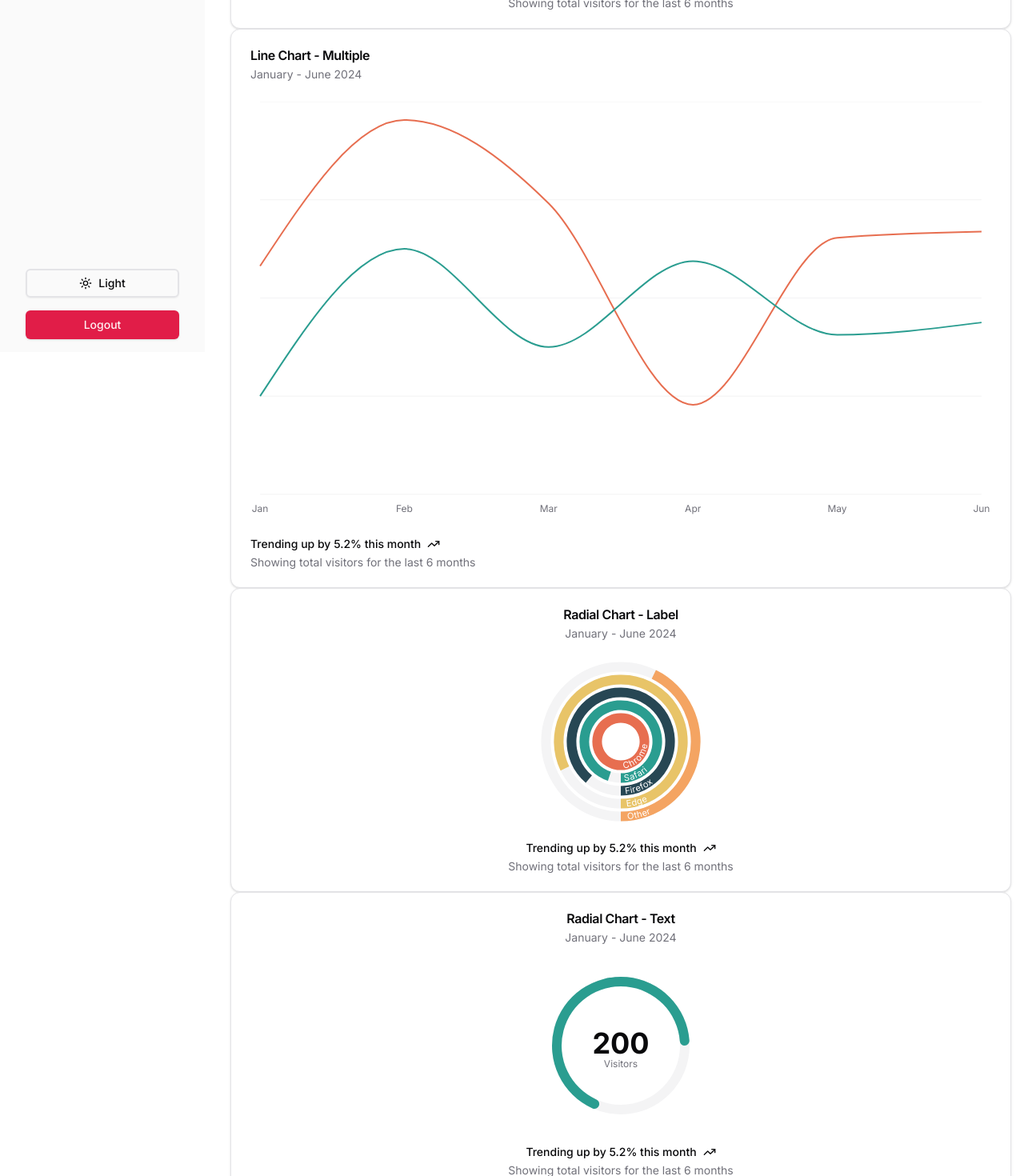
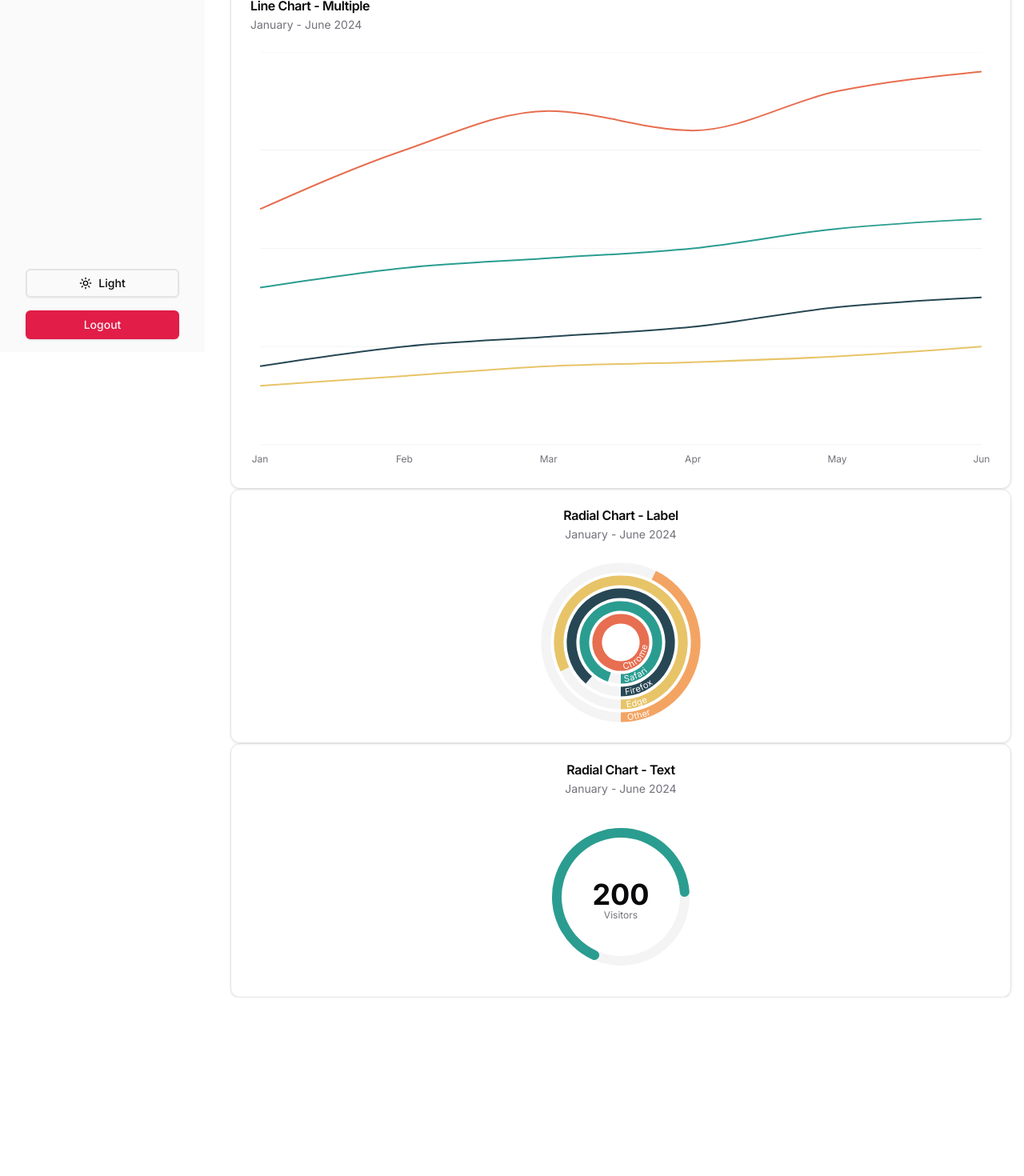
Before and after one commit to msanchariii/organa, a Next.js app in the folder frontend/: page /dashboard in a window 1280 px wide. Shown: the part 360-1830 px from the top of the page at 80% size. After the commit the page ends 1607 px from the top, so only its background shows below. Built offline with nearby package versions, Linux system fonts and the light colour scheme.

Commit message:
Update chart components and ESLint configuration for improved clarity and functionality

```diff
--- a/frontend/eslint.config.mjs
+++ b/frontend/eslint.config.mjs
@@ -14,6 +14,7 @@ const eslintConfig = [
     {
         rules: {
             "@typescript-eslint/no-require-imports": "off",
+            "@typescript-eslint/no-unused-vars": "off",
         },
     },
 ];
--- a/frontend/src/components/charts/HlaMatchSuccessRate.tsx
+++ b/frontend/src/components/charts/HlaMatchSuccessRate.tsx
@@ -17,6 +17,8 @@ import {
     ChartTooltip,
     ChartTooltipContent,
 } from "@/components/ui/chart"
+
+
 const chartData = [
     { browser: "chrome", visitors: 275, fill: "var(--color-chrome)" },
     { browser: "safari", visitors: 200, fill: "var(--color-safari)" },
@@ -53,7 +55,7 @@ const chartConfig = {
 
 export function HlaMatchSuccessRate() {
     return (
-        <Card className="flex flex-col">
+        <Card className="flex flex-col bg-transparent h-full w-full">
             <CardHeader className="items-center pb-0">
                 <CardTitle>Radial Chart - Label</CardTitle>
                 <CardDescription>January - June 2024</CardDescription>
@@ -85,14 +87,7 @@ export function HlaMatchSuccessRate() {
                     </RadialBarChart>
                 </ChartContainer>
             </CardContent>
-            <CardFooter className="flex-col gap-2 text-sm">
-                <div className="flex items-center gap-2 font-medium leading-none">
-                    Trending up by 5.2% this month <TrendingUp className="h-4 w-4" />
-                </div>
-                <div className="leading-none text-muted-foreground">
-                    Showing total visitors for the last 6 months
-                </div>
-            </CardFooter>
+
         </Card>
     )
 }
--- a/frontend/src/components/charts/OperationSuccessRate.tsx
+++ b/frontend/src/components/charts/OperationSuccessRate.tsx
@@ -1,6 +1,5 @@
 "use client"
 
-import { TrendingUp } from "lucide-react"
 import {
     Label,
     PolarGrid,
@@ -13,7 +12,6 @@ import {
     Card,
     CardContent,
     CardDescription,
-  CardFooter,
     CardHeader,
     CardTitle,
 } from "@/components/ui/card"
@@ -34,7 +32,7 @@ const chartConfig = {
 
 export function OperationSuccessRate() {
     return (
-    <Card className="flex flex-col">
+        <Card className="flex flex-col bg-transparent h-full w-full">
             <CardHeader className="items-center pb-0">
                 <CardTitle>Radial Chart - Text</CardTitle>
                 <CardDescription>January - June 2024</CardDescription>
@@ -93,14 +91,7 @@ export function OperationSuccessRate() {
                     </RadialBarChart>
                 </ChartContainer>
             </CardContent>
-      <CardFooter className="flex-col gap-2 text-sm">
-        <div className="flex items-center gap-2 font-medium leading-none">
-          Trending up by 5.2% this month <TrendingUp className="h-4 w-4" />
-        </div>
-        <div className="leading-none text-muted-foreground">
-          Showing total visitors for the last 6 months
-        </div>
-      </CardFooter>
+
         </Card>
     )
 }
--- a/frontend/src/components/charts/OrganDistribution.tsx
+++ b/frontend/src/components/charts/OrganDistribution.tsx
@@ -17,6 +17,8 @@ const chartData = [
     { organ: "heart", required: 150, fill: "var(--color-heart)" },
     { organ: "lungs", required: 100, fill: "var(--color-lungs)" },
 ];
+
+
 
 const chartConfig = {
     organs: {
--- a/frontend/src/components/charts/PatientWaitingByOrganType.tsx
+++ b/frontend/src/components/charts/PatientWaitingByOrganType.tsx
@@ -26,6 +26,8 @@ const chartData = [
     { browser: "other", visitors: 190, fill: "var(--color-other)" },
 ]
 
+
+
 const chartConfig = {
     visitors: {
         label: "Visitors",
@@ -52,13 +54,34 @@ const chartConfig = {
     },
 } satisfies ChartConfig
 
+// const chartConfig = {
+//     kidney: { label: "Kidney", color: "hsl(var(--chart-1))" },
+//     liver: { label: "Liver", color: "hsl(var(--chart-2))" },
+//     heart: { label: "Heart", color: "hsl(var(--chart-3))" },
+//     lungs: { label: "Lungs", color: "hsl(var(--chart-4))" },
+// } satisfies ChartConfig;
+
+{/* <ChartContainer config={chartConfig}>
+          <LineChart data={chartData} width={600} height={300} margin={{ left: 20, right: 20 }}>
+            <CartesianGrid strokeDasharray="3 3" />
+            <XAxis dataKey="month" />
+            <YAxis />
+            <ChartTooltip content={<ChartTooltipContent indicator="line" />} />
+            <Legend />
+            <Line type="monotone" dataKey="kidney" stroke="var(--color-kidney)" strokeWidth={2} />
+            <Line type="monotone" dataKey="liver" stroke="var(--color-liver)" strokeWidth={2} />
+            <Line type="monotone" dataKey="heart" stroke="var(--color-heart)" strokeWidth={2} />
+            <Line type="monotone" dataKey="lungs" stroke="var(--color-lungs)" strokeWidth={2} />
+          </LineChart>
+        </ChartContainer> */}
+
 export function PatientWaitingByOrganType() {
     const totalVisitors = React.useMemo(() => {
         return chartData.reduce((acc, curr) => acc + curr.visitors, 0)
     }, [])
 
     return (
-        <Card className="flex flex-col">
+        <Card className="flex flex-col bg-transparent h-full w-full">
             <CardHeader className="items-center pb-0">
                 <CardTitle>Pie Chart - Donut with Text</CardTitle>
                 <CardDescription>January - June 2024</CardDescription>
@@ -113,14 +136,7 @@ export function PatientWaitingByOrganType() {
                     </PieChart>
                 </ChartContainer>
             </CardContent>
-            <CardFooter className="flex-col gap-2 text-sm">
-                <div className="flex items-center gap-2 font-medium leading-none">
-                    Trending up by 5.2% this month <TrendingUp className="h-4 w-4" />
-                </div>
-                <div className="leading-none text-muted-foreground">
-                    Showing total visitors for the last 6 months
-                </div>
-            </CardFooter>
+
         </Card>
     )
 }
--- a/frontend/src/components/charts/TransplantCompleted.tsx
+++ b/frontend/src/components/charts/TransplantCompleted.tsx
@@ -18,29 +18,44 @@ import {
     ChartTooltip,
     ChartTooltipContent,
 } from "@/components/ui/chart"
+// const chartData = [
+//     { month: "January", desktop: 186, mobile: 80 },
+//     { month: "February", desktop: 305, mobile: 200 },
+//     { month: "March", desktop: 237, mobile: 120 },
+//     { month: "April", desktop: 73, mobile: 190 },
+//     { month: "May", desktop: 209, mobile: 130 },
+//     { month: "June", desktop: 214, mobile: 140 },
+// ]
+
+// const chartConfig = {
+//     desktop: {
+//         label: "Desktop",
+//         color: "hsl(var(--chart-1))",
+//     },
+//     mobile: {
+//         label: "Mobile",
+//         color: "hsl(var(--chart-2))",
+//     },
+// } satisfies ChartConfig
 const chartData = [
-    { month: "January", desktop: 186, mobile: 80 },
-    { month: "February", desktop: 305, mobile: 200 },
-    { month: "March", desktop: 237, mobile: 120 },
-    { month: "April", desktop: 73, mobile: 190 },
-    { month: "May", desktop: 209, mobile: 130 },
-    { month: "June", desktop: 214, mobile: 140 },
-]
+    { month: "January", kidney: 120, liver: 80, heart: 40, lungs: 30 },
+    { month: "February", kidney: 150, liver: 90, heart: 50, lungs: 35 },
+    { month: "March", kidney: 170, liver: 95, heart: 55, lungs: 40 },
+    { month: "April", kidney: 160, liver: 100, heart: 60, lungs: 42 },
+    { month: "May", kidney: 180, liver: 110, heart: 70, lungs: 45 },
+    { month: "June", kidney: 190, liver: 115, heart: 75, lungs: 50 },
+];
 
 const chartConfig = {
-    desktop: {
-        label: "Desktop",
-        color: "hsl(var(--chart-1))",
-    },
-    mobile: {
-        label: "Mobile",
-        color: "hsl(var(--chart-2))",
-    },
-} satisfies ChartConfig
+    kidney: { label: "Kidney", color: "hsl(var(--chart-1))" },
+    liver: { label: "Liver", color: "hsl(var(--chart-2))" },
+    heart: { label: "Heart", color: "hsl(var(--chart-3))" },
+    lungs: { label: "Lungs", color: "hsl(var(--chart-4))" },
+} satisfies ChartConfig;
 
 export function TransplantCompleted() {
     return (
-        <Card>
+        <Card className="bg-transparent h-full w-full">
             <CardHeader>
                 <CardTitle>Line Chart - Multiple</CardTitle>
                 <CardDescription>January - June 2024</CardDescription>
@@ -65,34 +80,38 @@ export function TransplantCompleted() {
                         />
                         <ChartTooltip cursor={false} content={<ChartTooltipContent />} />
                         <Line
-                            dataKey="desktop"
+                            dataKey="kidney"
                             type="monotone"
-                            stroke="var(--color-desktop)"
+                            stroke="var(--color-kidney)"
                             strokeWidth={2}
                             dot={false}
                         />
                         <Line
-                            dataKey="mobile"
+                            dataKey="liver"
                             type="monotone"
-                            stroke="var(--color-mobile)"
+                            stroke="var(--color-liver)"
                             strokeWidth={2}
                             dot={false}
                         />
+                        <Line
+                            dataKey="heart"
+                            type="monotone"
+                            stroke="var(--color-heart)"
+                            strokeWidth={2}
+                            dot={false}
+                        />
+                        <Line
+                            dataKey="lungs"
+                            type="monotone"
+                            stroke="var(--color-lungs)"
+                            strokeWidth={2}
+                            dot={false}
+                        />
+
                     </LineChart>
                 </ChartContainer>
             </CardContent>
-            <CardFooter>
-                <div className="flex w-full items-start gap-2 text-sm">
-                    <div className="grid gap-2">
-                        <div className="flex items-center gap-2 font-medium leading-none">
-                            Trending up by 5.2% this month <TrendingUp className="h-4 w-4" />
-                        </div>
-                        <div className="flex items-center gap-2 leading-none text-muted-foreground">
-                            Showing total visitors for the last 6 months
-                        </div>
-                    </div>
-                </div>
-            </CardFooter>
+
         </Card>
     )
 }
```
Lines whose indentation alone changed are shown as unchanged.
